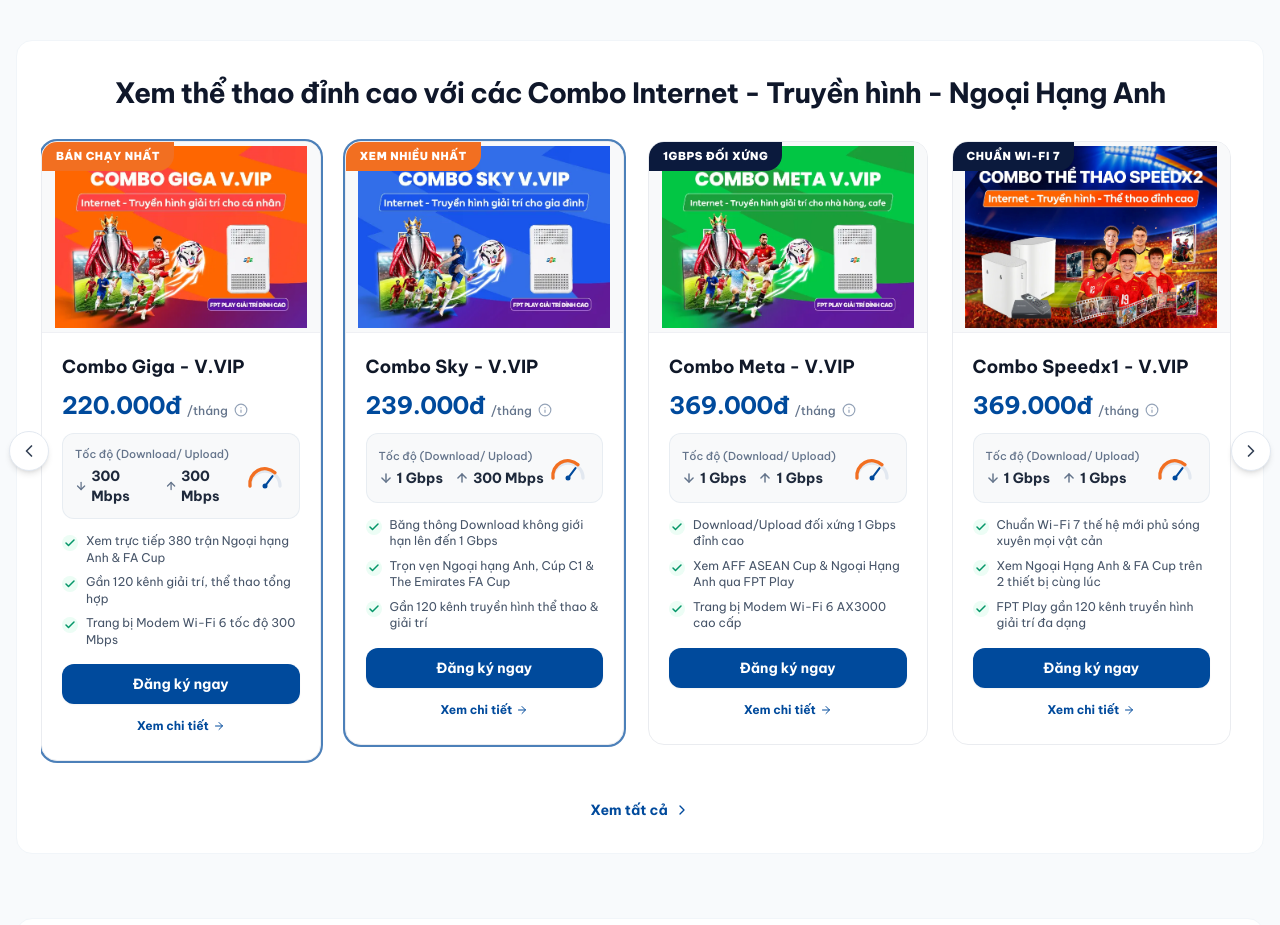
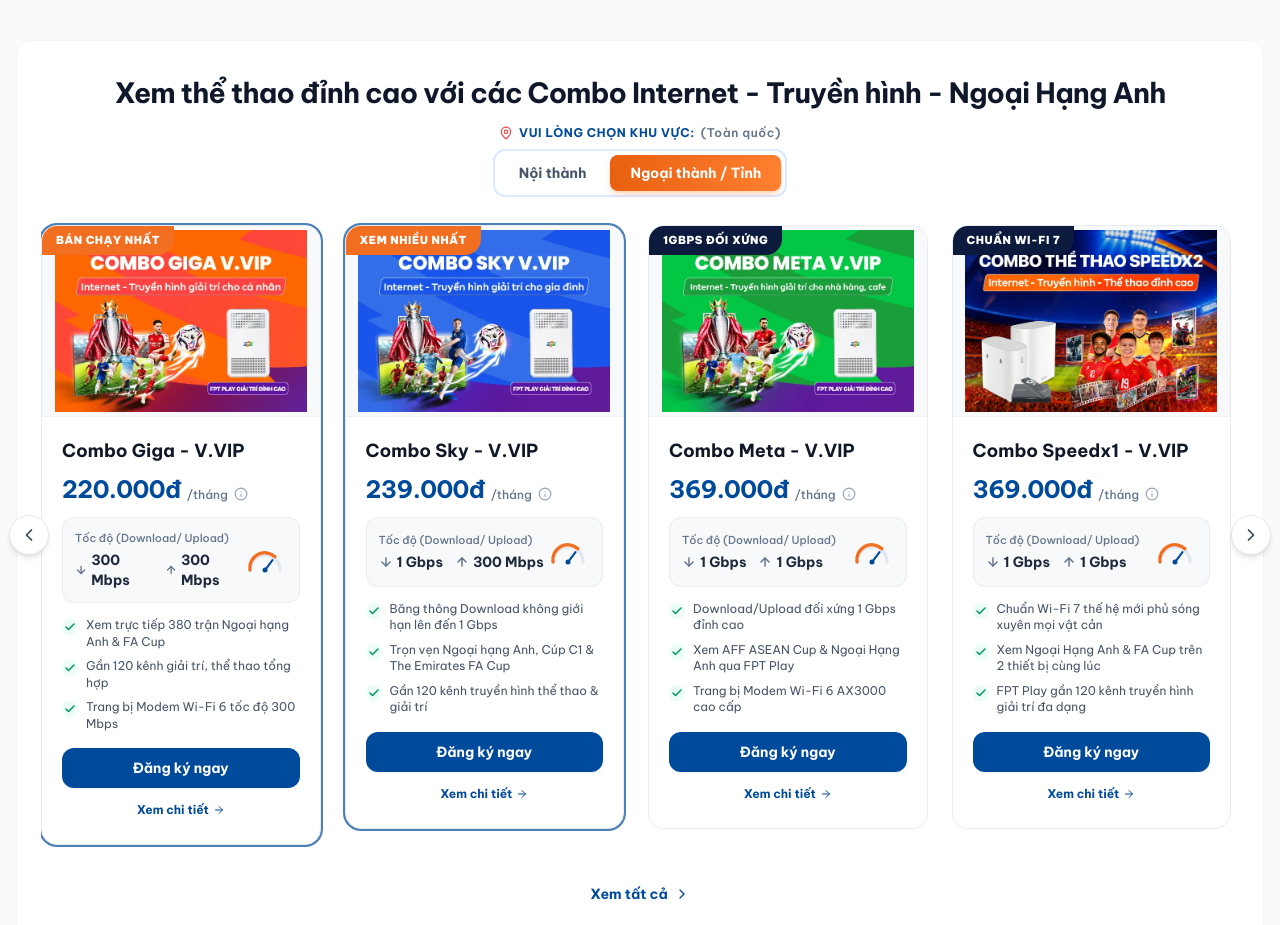
Before and after one commit to huutu30/caohc, a Next.js app: page / in a window 1280 px wide. Shown: the part 960-1885 px from the top of the page. Built offline with nearby package versions, Linux system fonts and the light colour scheme.

Commit message:
fix: cap nhat bo loc 2 muc gia noi thanh ngoai thanh va an goi combo giga vvip o noi thanh

```diff
--- a/app/ngoai-hang-anh/page.tsx
+++ b/app/ngoai-hang-anh/page.tsx
@@ -17,7 +17,12 @@
   const { activeProvince } = useRegion();
   const { openRegisterModal } = useRegister();
 
-  const cardItems: FptProductCardItem[] = VVIP_SPORTS_PACKAGES.map(
+  const isNoiThanh = activeProvince.region === "hcm";
+  const displayedCombos = isNoiThanh
+    ? VVIP_SPORTS_PACKAGES.filter((c) => c.id !== "combo-giga-vvip")
+    : VVIP_SPORTS_PACKAGES;
+
+  const cardItems: FptProductCardItem[] = displayedCombos.map(
     (combo: FptVvipSportsCombo) => ({
       id: combo.id,
       name: combo.name,
--- a/components/fpt/ExploreProductsTabs.tsx
+++ b/components/fpt/ExploreProductsTabs.tsx
@@ -24,7 +24,11 @@
   let cardItems: FptProductCardItem[] = [];
 
   if (activeTab === "combo_vvip") {
-    cardItems = VVIP_SPORTS_PACKAGES.map((c) => ({
+    const isNoiThanh = activeProvince.region === "hcm";
+    const availableCombos = isNoiThanh
+      ? VVIP_SPORTS_PACKAGES.filter((c) => c.id !== "combo-giga-vvip")
+      : VVIP_SPORTS_PACKAGES;
+    cardItems = availableCombos.map((c) => ({
       id: c.id,
       name: c.name,
       category: "combo",
--- a/components/fpt/SportsComboCarousel.tsx
+++ b/components/fpt/SportsComboCarousel.tsx
@@ -1,14 +1,18 @@
 "use client";
 
-import React, { useRef } from "react";
+import React, { useState, useEffect, useRef } from "react";
 import Link from "next/link";
-import { ChevronRight, ChevronLeft } from "lucide-react";
+import { ChevronRight, ChevronLeft, MapPin } from "lucide-react";
 import FptProductCard, { FptProductCardItem } from "@/components/fpt/FptProductCard";
+import { useRegion } from "@/context/RegionContext";
 
 // =========================================================================
 // 6 GÓI COMBO THỂ THAO CHÍNH THỨC TRÊN SECTION 1 CỦA FPT.VN
 // ORDER: GIGA -> SKY -> META -> SPEEDX1 -> LUX 500 -> LUX 800
-// GIÁ CƯỚC TỰ ĐỘNG LỌC THEO TỈNH THÀNH (HCM NỘI THÀNH, NGOẠI THÀNH, TOÀN QUỐC, TỈNH)
+// LOGIC CHUẨN:
+// 1. NỘI THÀNH: KHÔNG CÓ GÓI COMBO GIGA V.VIP (ẨN HOÀN TOÀN)
+// 2. NGOẠI THÀNH / TỈNH: CÓ GÓI COMBO GIGA V.VIP (220K - 230K)
+// 3. GIÁ CƯỚC TỰ ĐỘNG LẤY TỪ PROVINCE_PRICES THEO TỪNG VÙNG MIỀN
 // =========================================================================
 const SECTION_1_COMBOS: FptProductCardItem[] = [
   {
@@ -17,7 +21,7 @@
     badge: "BÁN CHẠY NHẤT",
     isPopular: true,
     image: "/images/giga-vvip.webp",
-    price: { hcm: 240000, tinh: 220000 },
+    price: { hcm: 220000, tinh: 220000 },
     speed: "300 Mbps",
     uploadSpeed: "300 Mbps",
     equipment: "Modem Wi-Fi 6 AX1800",
@@ -124,7 +128,62 @@
 ];
 
 export default function SportsComboCarousel() {
+  const { region, activeProvince, setActiveProvince } = useRegion();
+  const [activeArea, setActiveArea] = useState<"noi-thanh" | "ngoai-thanh">(
+    region === "hcm" ? "noi-thanh" : "ngoai-thanh"
+  );
+  const [isLoading, setIsLoading] = useState(false);
   const scrollContainerRef = useRef<HTMLDivElement>(null);
+
+  // Sync default selection whenever global region context changes
+  useEffect(() => {
+    const targetArea = region === "hcm" ? "noi-thanh" : "ngoai-thanh";
+    if (targetArea !== activeArea) {
+      setIsLoading(true);
+      setActiveArea(targetArea);
+      const timer = setTimeout(() => setIsLoading(false), 200);
+      return () => clearTimeout(timer);
+    }
+  }, [region, activeArea]);
+
+  const handleAreaChange = (newArea: "noi-thanh" | "ngoai-thanh") => {
+    if (newArea === activeArea) return;
+    setIsLoading(true);
+    setActiveArea(newArea);
+
+    if (newArea === "noi-thanh") {
+      if (activeProvince.id === "hcm-ngoai-thanh") {
+        setActiveProvince("hcm");
+      } else if (activeProvince.id === "ha-noi-ngoai-thanh") {
+        setActiveProvince("ha-noi");
+      } else if (region !== "hcm") {
+        setActiveProvince("hcm");
+      }
+    } else {
+      if (activeProvince.id === "hcm") {
+        setActiveProvince("hcm-ngoai-thanh");
+      } else if (activeProvince.id === "ha-noi") {
+        setActiveProvince("ha-noi-ngoai-thanh");
+      } else if (region === "hcm") {
+        setActiveProvince("toan-quoc");
+      }
+    }
+
+    setTimeout(() => {
+      setIsLoading(false);
+    }, 200);
+  };
+
+  // Check if current area is Noi thanh
+  const isNoiThanh = activeArea === "noi-thanh";
+
+  // Ở nội thành thì KHÔNG có gói combo giga vvip, gói này chỉ có ở ngoại thành và tỉnh
+  const displayedCombos = SECTION_1_COMBOS.filter((item) => {
+    if (isNoiThanh) {
+      return item.id !== "combo-giga-vvip";
+    }
+    return true;
+  });
 
   const handleScroll = (direction: "left" | "right") => {
     if (!scrollContainerRef.current) return;
@@ -140,6 +199,40 @@
         Xem thể thao đỉnh cao với các Combo Internet - Truyền hình - Ngoại Hạng Anh
       </h2>
 
+      {/* AREA SELECTOR TABS (NỘI THÀNH VS NGOẠI THÀNH / TỈNH) */}
+      <div className="flex flex-col items-center justify-center mt-3 mb-2 gap-2">
+        <div className="flex items-center gap-1.5 text-xs font-bold text-[#004a9c] uppercase tracking-wider">
+          <MapPin className="size-3.5 text-[#ef4444]" />
+          <span>Vui lòng chọn khu vực:</span>
+          <span className="text-slate-500 font-semibold normal-case">
+            ({activeProvince.name})
+          </span>
+        </div>
+
+        <div className="inline-flex p-1 bg-white border-2 border-blue-100 rounded-xl shadow-xs gap-1">
+          <button
+            type="button"
+            onClick={() => handleAreaChange("noi-thanh")}
+            className={`px-5 py-2 text-xs sm:text-sm font-bold rounded-lg transition-all cursor-pointer ${activeArea === "noi-thanh"
+                ? "bg-gradient-to-r from-[#e86010] to-[#ff8030] text-white shadow-md shadow-orange-500/25"
+                : "text-slate-600 hover:text-[#e86010]"
+              }`}
+          >
+            Nội thành
+          </button>
+          <button
+            type="button"
+            onClick={() => handleAreaChange("ngoai-thanh")}
+            className={`px-5 py-2 text-xs sm:text-sm font-bold rounded-lg transition-all cursor-pointer ${activeArea === "ngoai-thanh"
+                ? "bg-gradient-to-r from-[#e86010] to-[#ff8030] text-white shadow-md shadow-orange-500/25"
+                : "text-slate-600 hover:text-[#e86010]"
+              }`}
+          >
+            Ngoại thành / Tỉnh
+          </button>
+        </div>
+      </div>
+
       {/* CAROUSEL WRAPPER WITH NAVIGATION ARROWS */}
       <div className="relative mt-4 px-2 sm:px-6">
         {/* PREV BUTTON */}
@@ -154,9 +247,10 @@
         {/* HORIZONTAL SCROLL CAROUSEL (FPT.VN SLIDER MATCH) */}
         <div
           ref={scrollContainerRef}
-          className="flex gap-4 sm:gap-6 overflow-x-auto scroll-smooth no-scrollbar py-3 px-1 snap-x snap-mandatory"
+          className={`flex gap-4 sm:gap-6 overflow-x-auto scroll-smooth no-scrollbar py-3 px-1 snap-x snap-mandatory transition-opacity duration-200 ${isLoading ? "opacity-50" : "opacity-100"
+            }`}
         >
-          {SECTION_1_COMBOS.map((combo) => (
+          {displayedCombos.map((combo) => (
             <div
               key={combo.id}
               className="w-[280px] sm:w-[calc(50%-12px)] md:w-[calc(33.333%-16px)] xl:w-[calc(25%-18px)] shrink-0 snap-start"
```
